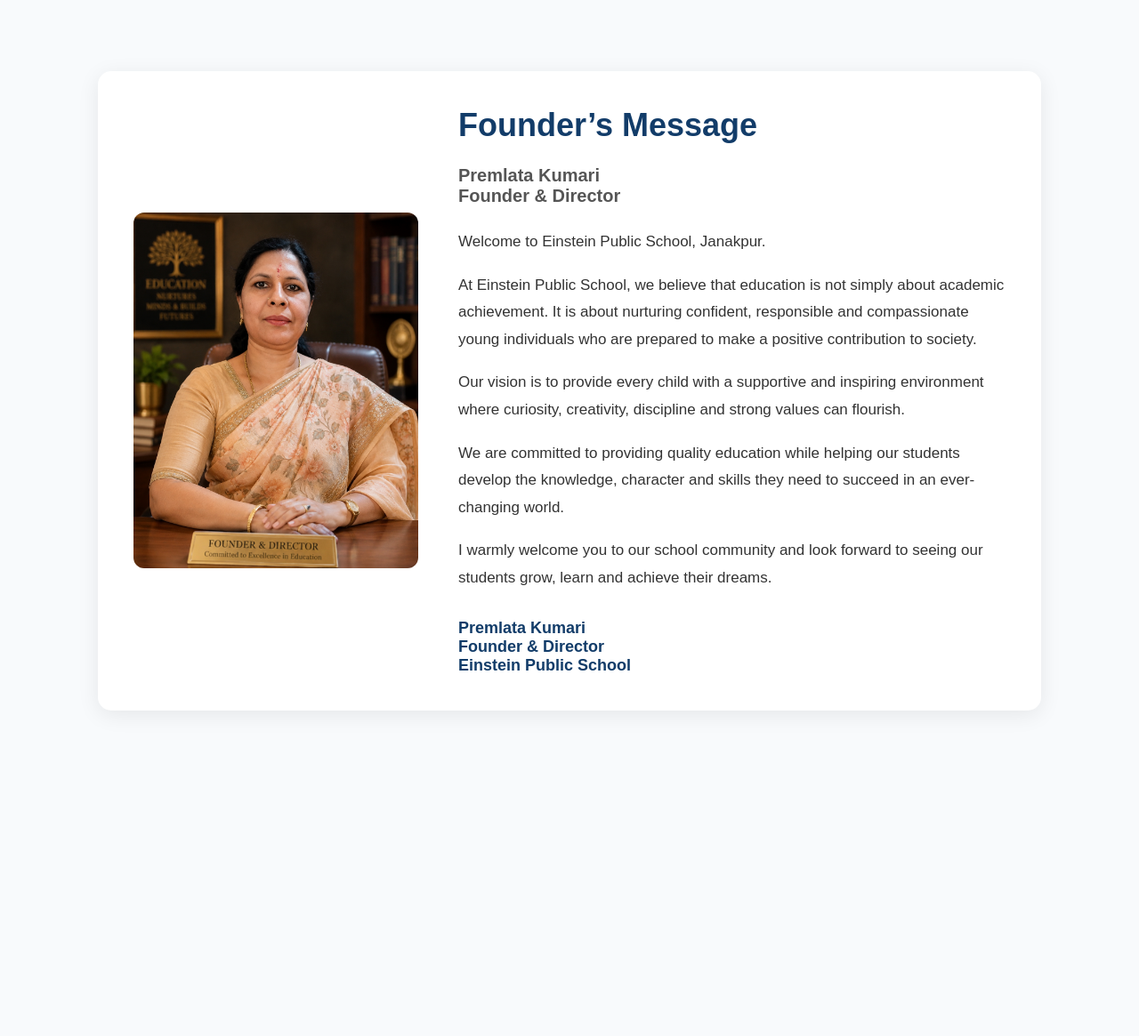
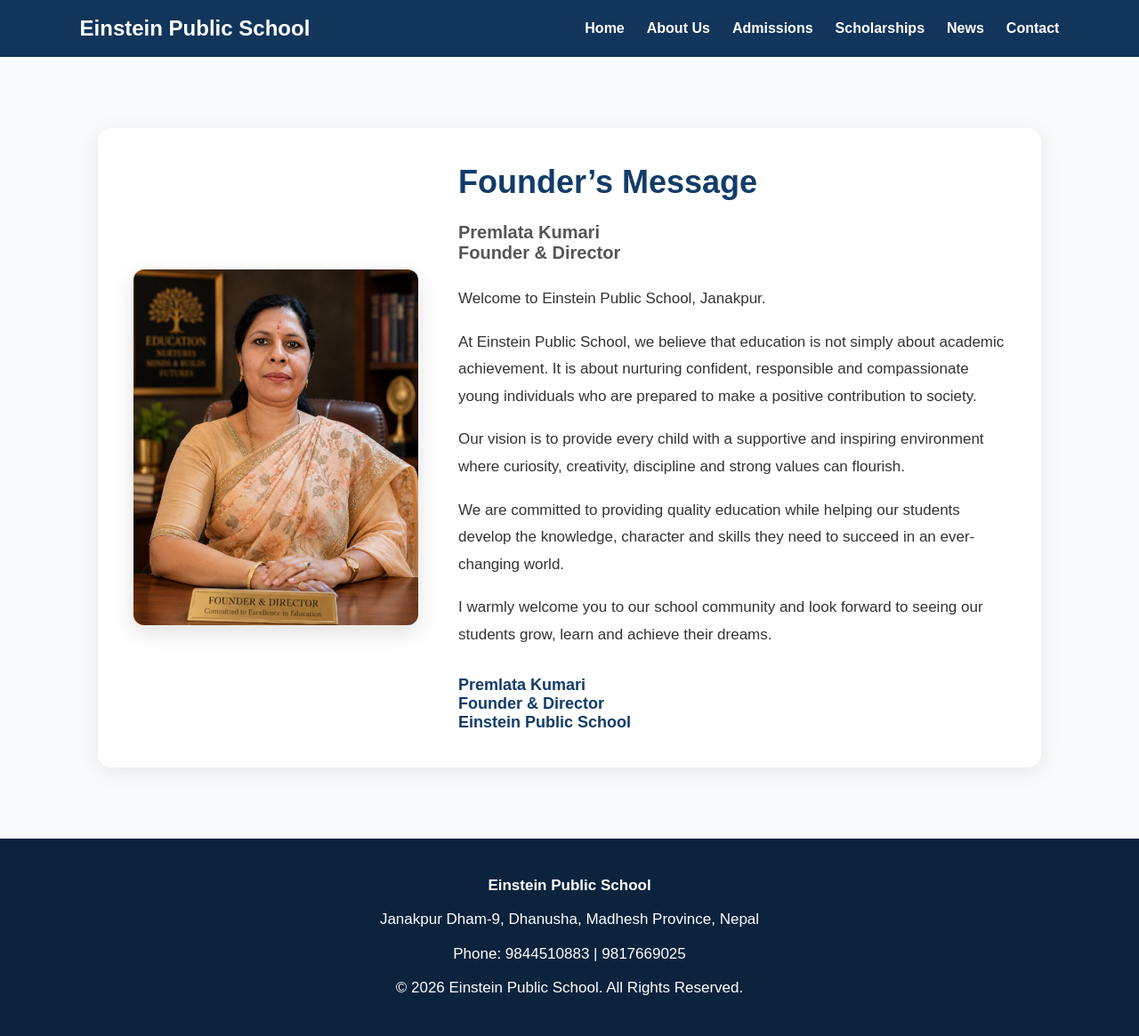
Before and after one commit to SonaliDwivedi1/PySchool, a Django app: page /admissions/founder-message/ in a window 1280 px wide. Shown: the whole page at 89% size. Before the commit the page ends 754 px from the top, so only its background shows below. Run offline with Django 5.2, Linux system fonts and the light colour scheme.

Commit message:
Fix navigation and founder page

```diff
--- a/admissions/templates/founder-message.html
+++ b/admissions/templates/founder-message.html
@@ -2,13 +2,16 @@
 
 <!DOCTYPE html>
 <html lang="en">
+
 <head>
+
     <meta charset="UTF-8">
     <meta name="viewport" content="width=device-width, initial-scale=1.0">
 
     <title>Founder’s Message | Einstein Public School</title>
 
     <style>
+
         * {
             box-sizing: border-box;
         }
@@ -20,6 +23,48 @@
             color: #333;
         }
 
+
+        /* =========================
+           NAVIGATION
+        ========================= */
+
+        nav {
+            background-color: #12355b;
+            padding: 18px 7%;
+
+            display: flex;
+            justify-content: space-between;
+            align-items: center;
+        }
+
+        .logo {
+            color: white;
+            font-size: 24px;
+            font-weight: bold;
+        }
+
+        .nav-links {
+            display: flex;
+            gap: 25px;
+            flex-wrap: wrap;
+        }
+
+        .nav-links a {
+            color: white;
+            text-decoration: none;
+            font-weight: bold;
+            transition: 0.3s;
+        }
+
+        .nav-links a:hover {
+            color: #f4c542;
+        }
+
+
+        /* =========================
+           FOUNDER SECTION
+        ========================= */
+
         .container {
             max-width: 1100px;
             margin: 60px auto;
@@ -30,7 +75,10 @@
             background: white;
             border-radius: 15px;
             padding: 40px;
-            box-shadow: 0 5px 25px rgba(0, 0, 0, 0.08);
+
+            box-shadow:
+                0 5px 25px rgba(0, 0, 0, 0.08);
+
             display: flex;
             gap: 45px;
             align-items: center;
@@ -39,8 +87,13 @@
         .founder-image {
             width: 320px;
             height: 400px;
+
             object-fit: cover;
+
             border-radius: 12px;
+
+            box-shadow:
+                0 8px 25px rgba(0, 0, 0, 0.12);
         }
 
         .content {
@@ -67,36 +120,144 @@
 
         .signature {
             margin-top: 30px;
+
             font-weight: bold;
+
             color: #123c69;
+
             font-size: 18px;
         }
 
+
+        /* =========================
+           FOOTER
+        ========================= */
+
+        footer {
+            background-color: #0b233d;
+
+            color: white;
+
+            text-align: center;
+
+            padding: 30px 20px;
+
+            margin-top: 60px;
+        }
+
+        footer p {
+            margin: 8px 0;
+        }
+
+
+        /* =========================
+           MOBILE
+        ========================= */
+
         @media (max-width: 768px) {
+
+            nav {
+                flex-direction: column;
+                gap: 15px;
+            }
+
+            .nav-links {
+                gap: 15px;
+                justify-content: center;
+            }
+
+            .container {
+                margin: 30px auto;
+                padding: 15px;
+            }
+
             .founder-card {
                 flex-direction: column;
+
                 text-align: center;
+
                 padding: 25px;
             }
 
             .founder-image {
                 width: 100%;
+
                 max-width: 320px;
+
                 height: 380px;
             }
 
             h1 {
                 font-size: 30px;
             }
+
+            h2 {
+                font-size: 19px;
+            }
+
+            p {
+                font-size: 16px;
+            }
+
         }
+
     </style>
+
 </head>
 
+
 <body>
+
+
+<!-- =========================
+     NAVIGATION
+========================= -->
+
+<nav>
+
+    <div class="logo">
+        Einstein Public School
+    </div>
+
+    <div class="nav-links">
+
+        <a href="/">
+            Home
+        </a>
+
+        <a href="/admissions/about/">
+            About Us
+        </a>
+
+        <a href="/admissions/procedure/">
+            Admissions
+        </a>
+
+        <a href="/admissions/scholarships/">
+            Scholarships
+        </a>
+
+        <a href="/admissions/announcements/">
+            News
+        </a>
+
+        <a href="/admissions/contact/">
+            Contact
+        </a>
+
+    </div>
+
+</nav>
+
+
+<!-- =========================
+     FOUNDER MESSAGE
+========================= -->
 
 <div class="container">
 
     <div class="founder-card">
+
 
         <img
             src="{% static 'admissions/founder.jpg' %}"
@@ -104,15 +265,24 @@
             class="founder-image"
         >
 
+
         <div class="content">
 
-            <h1>Founder’s Message</h1>
+            <h1>
+                Founder’s Message
+            </h1>
 
-            <h2>Premlata Kumari<br>Founder & Director</h2>
+
+            <h2>
+                Premlata Kumari<br>
+                Founder & Director
+            </h2>
+
 
             <p>
                 Welcome to Einstein Public School, Janakpur.
             </p>
+
 
             <p>
                 At Einstein Public School, we believe that education is not
@@ -121,11 +291,13 @@
                 who are prepared to make a positive contribution to society.
             </p>
 
+
             <p>
                 Our vision is to provide every child with a supportive and
                 inspiring environment where curiosity, creativity, discipline
                 and strong values can flourish.
             </p>
+
 
             <p>
                 We are committed to providing quality education while helping
@@ -133,16 +305,23 @@
                 need to succeed in an ever-changing world.
             </p>
 
+
             <p>
                 I warmly welcome you to our school community and look forward
                 to seeing our students grow, learn and achieve their dreams.
             </p>
 
+
             <div class="signature">
+
                 Premlata Kumari<br>
+
                 Founder & Director<br>
+
                 Einstein Public School
+
             </div>
+
 
         </div>
 
@@ -150,5 +329,36 @@
 
 </div>
 
+
+<!-- =========================
+     FOOTER
+========================= -->
+
+<footer>
+
+    <p>
+        <strong>
+            Einstein Public School
+        </strong>
+    </p>
+
+    <p>
+        Janakpur Dham-9, Dhanusha,
+        Madhesh Province, Nepal
+    </p>
+
+    <p>
+        Phone: 9844510883 | 9817669025
+    </p>
+
+    <p>
+        © 2026 Einstein Public School.
+        All Rights Reserved.
+    </p>
+
+</footer>
+
+
 </body>
+
 </html>
--- a/admissions/templates/home.html
+++ b/admissions/templates/home.html
@@ -612,7 +612,7 @@
 
 <div class="nav-links">
 
-    <a href="/admissions/home/">
+    <a href="/">
         Home
     </a>
 
```
